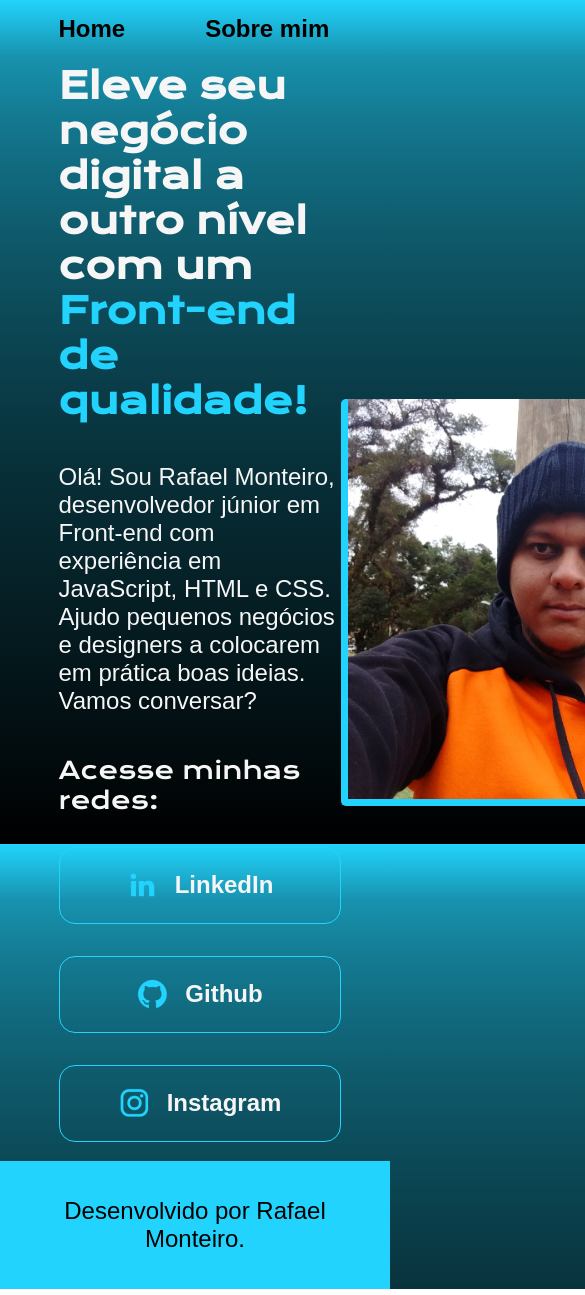
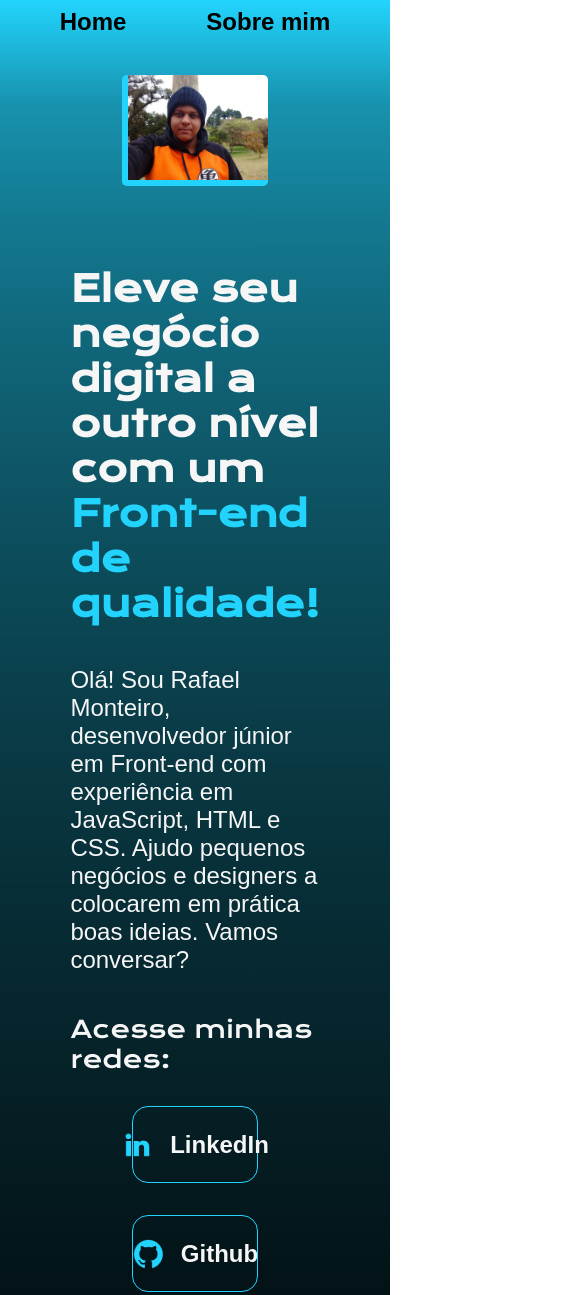
Before and after one commit to MonteiroBRR/meu-portfolio, a plain HTML site: page index.html in a window 390 px wide. Shown: the top 1295 px of the page, 585 px wide, since content can reach past the window. Drawn offline with nearby package versions, Linux system fonts and the light colour scheme.

Commit message:
Add files via upload

```diff
--- a/style/style.css
+++ b/style/style.css
@@ -17,7 +17,7 @@
 }
 
 .cabecalho {
-    padding: 15px 0 0 15%;
+    padding: 2% 0 0 15%;
 }
 
 .cabecalho-menu {
@@ -26,7 +26,7 @@
 }
 
 .cabecalho-menu-links {
-    font-size: 24px;
+    font-size: 1.5rem;
     font-family: var(--font-secundaria);
     font-weight: 600;
     text-decoration: none;
@@ -36,17 +36,16 @@
 body {
     background-image: linear-gradient(var(--cor-primaria), 20%, var(--cor-terciaria));
     color: var(--cor-secundaria);
-    height: 100vh;
     box-sizing: border-box;
 }
 
-h1 {
-    font-size: 36px;
+.apresentacao-conteudo-titulo{
+    font-size: 2.25rem;
     font-family: var(--fonte-primaria);
 }
 
 p {
-    font-size: 24px;
+    font-size: 1.5rem;
     font-family: var(--font-secundaria);
 }
 
@@ -55,10 +54,10 @@ strong {
 }
 
 .foto_do_portfolio {
-    width: 550px;
-    height: 400px;
-    border-width: 7px;
-    border-radius: 5px;
+    width: 43%;
+    height: 30%;
+    border-width: 0.4rem;
+    border-radius: 0.3rem;
     border-left-style: solid;
     border-bottom-style: solid;
     border-color: var(--cor-primaria);
@@ -69,10 +68,11 @@ strong {
     align-items: center;
     justify-content: space-between;
     margin: 5% 15%;
+    gap: 80px;
 }
 
 .apresentacao-conteudo {
-    width: 615px;
+    width: 50%;
     display: flex;
     flex-direction: column;
     gap: 40px;
@@ -86,7 +86,7 @@ strong {
 }
 
 .botoes-links-subtitulo {
-    font-size: 24px;
+    font-size: 1.5rem;
     font-family: var(--fonte-primaria);
     font-weight: 400;
 }
@@ -96,12 +96,12 @@ strong {
     justify-content: center;
     align-items: center;
     gap: 16px;
-    width: 280px;
-    font-size: 24px;
+    width: 50%;
+    font-size: 1.5rem;
     font-weight: 600;
     text-align: center;
     font-family: var(--font-secundaria);
-    border-radius: 16px;
+    border-radius: 1rem;
     border: 1px solid var(--cor-primaria);
     padding: 21.5px 0px;
     text-decoration: none;
@@ -113,15 +113,37 @@ strong {
 }
 
 .rodape {
-    display: flex;
-    justify-content: center;
-    align-items: center;
     padding: 24px;
-    font-size: 24px;
+    font-size: 1.5rem;
     font-family: var(--font-secundaria);
     font-weight: 400;
     text-align: center;
     background: var(--cor-primaria);
-    height: 80px;
+    height: 5rem;
     color: var(--cor-terciaria);
 }
+
+@media (max-width: 1200px){
+    .cabecalho {
+        padding: 2% 0% 0% 0%;
+    }
+
+    .cabecalho-menu{
+        justify-content: center;
+    }
+
+    .apresentacao{
+        flex-direction: column-reverse;
+        padding: 5%;
+    }
+
+    .apresentacao-conteudo{
+        width:auto;
+    }
+
+    .foto_do_portfolio{
+        width: 60%;
+        height: auto;
+    }
+
+}
```
